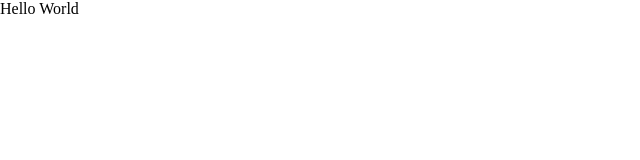
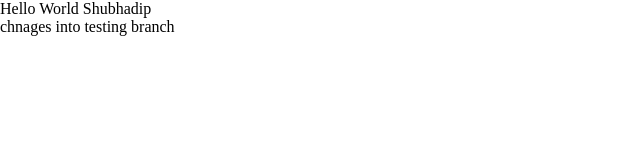
Before and after one commit to devshubhadip/new_repo, a plain HTML site: page index.html in a window 1280 px wide. Shown: the whole page, without its empty margins (0-640 px from the left). Drawn offline with Linux system fonts and the light colour scheme.

Commit message:
paragraph add

```diff
--- a/index.html
+++ b/index.html
@@ -7,7 +7,8 @@
     <link rel="stylesheet" href="./style.css">
 </head>
 <body>
-    Hello World
+    Hello World Shubhadip
+    <p>chnages into testing branch</p>
 
 </body>
 </html>
--- a/style.css
+++ b/style.css
@@ -2,3 +2,6 @@
     margin: 0;
     padding: 0;
 }
+body{
+
+}
```
